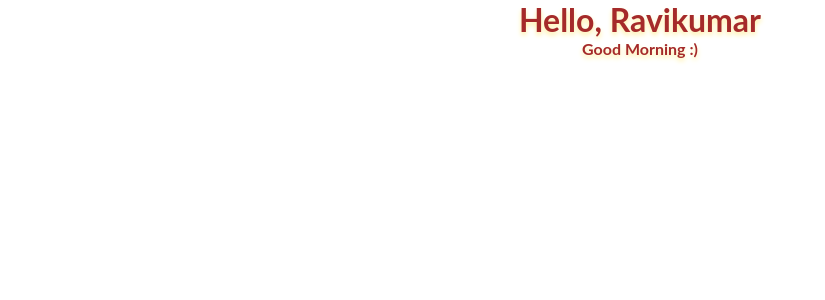
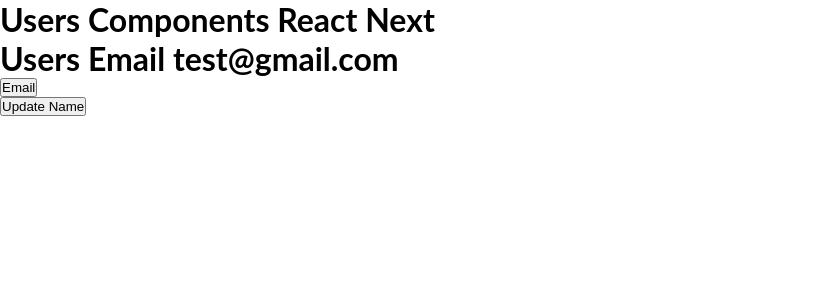
Before and after one commit to rvpatel/React-Cource, a React (Create React App) app: page / in a window 1280 px wide. Shown: the top 300 px of the page, without its empty margins (0-825 px from the left). Built offline with nearby package versions, Linux system fonts and the light colour scheme.

Commit message:
Update data by props and state using class

```diff
--- a/src/App.js
+++ b/src/App.js
@@ -1,11 +1,15 @@
-import React from 'react';
+import React, { useState } from 'react';
 import './style.css';
+import Users from './Users';
+import User1 from './User1';
 
 export default function App() {
+  const [name, setName] = useState('React Next');
+
   return (
     <div>
-      <h1 className="heading">Hello, Ravikumar</h1>
-      <p>Good Morning :)</p>
+      <Users name={name} />
+      <button onClick={() => setName(' React Next Plan')}>Update Name</button>
     </div>
   );
 }
--- /dev/null
+++ b/src/User1.js
@@ -0,0 +1,13 @@
+import React, { Component } from 'react';
+
+class User1 extends Component {
+  render() {
+    return (
+      <div>
+        <h1>User1 Components</h1>
+      </div>
+    );
+  }
+}
+
+export default User1;
--- /dev/null
+++ b/src/Users.js
@@ -0,0 +1,25 @@
+import React, { Component } from 'react';
+
+class Users extends Component {
+  constructor() {
+    super();
+    this.state = {
+      email: 'test@gmail.com',
+    };
+  }
+  render() {
+    return (
+      <div>
+        <h1>Users Components {this.props.name}</h1>
+
+        <h1>Users Email {this.state.email}</h1>
+
+        <button onClick={() => this.setState({ email: 'new@test.com' })}>
+          Email
+        </button>
+      </div>
+    );
+  }
+}
+
+export default Users;
```
